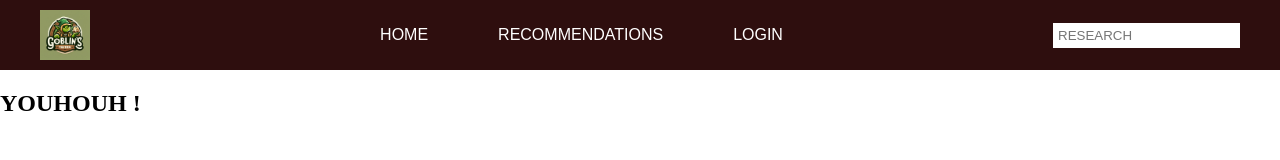
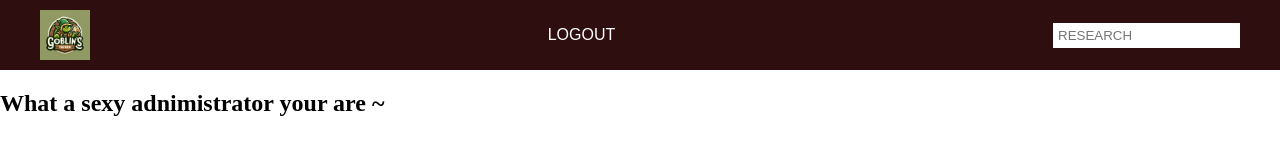
Before and after one commit to Dalhneor/GreenDATA, a plain HTML site: page goblins-tavern/HTML/manage.html in a window 1280 px wide. Drawn offline with Linux system fonts and the light colour scheme.

Commit message:
logout manage

```diff
--- a/goblins-tavern/HTML/manage.html
+++ b/goblins-tavern/HTML/manage.html
@@ -14,9 +14,7 @@
       <img src="../img/Designer.jpeg" alt="Goblin's Logo" class="logo" />
 
       <div class="nav-links">
-        <button class="nav-button" id="homeButton">HOME</button>
-        <button class="nav-button" id="recoButton">RECOMMENDATIONS</button>
-        <button class="nav-button" id="loginButton">LOGIN</button>
+        <button class="nav-button" id="logoutButton">LOGOUT</button>
 
       </div>
 
@@ -27,7 +25,7 @@
     </nav>
 
     <section >
-        <h2> YOUHOUH ! </h2>
+        <h2> What a sexy adnimistrator your are ~ </h2>
       </section>
 
 </body>
--- a/goblins-tavern/main.js
+++ b/goblins-tavern/main.js
@@ -4,6 +4,7 @@ document.addEventListener("DOMContentLoaded", () => {
     const loginBtn = document.getElementById("loginButton");
     const discoverBtn = document.getElementById("discoverButton");
     const gameSection = document.getElementById("gameSection");
+    const logoutBtn = document.getElementById("logoutButton");
 
     if (homeBtn) {
       homeBtn.addEventListener("click", () => {
@@ -25,6 +26,11 @@ document.addEventListener("DOMContentLoaded", () => {
         gameSection.scrollIntoView({ behavior: "smooth" });
       });
     }
+    if (logoutBtn) {
+        logoutBtn.addEventListener("click", () => {
+          window.location.href = "home.html";
+        });
+      }
   });
 
 
```
